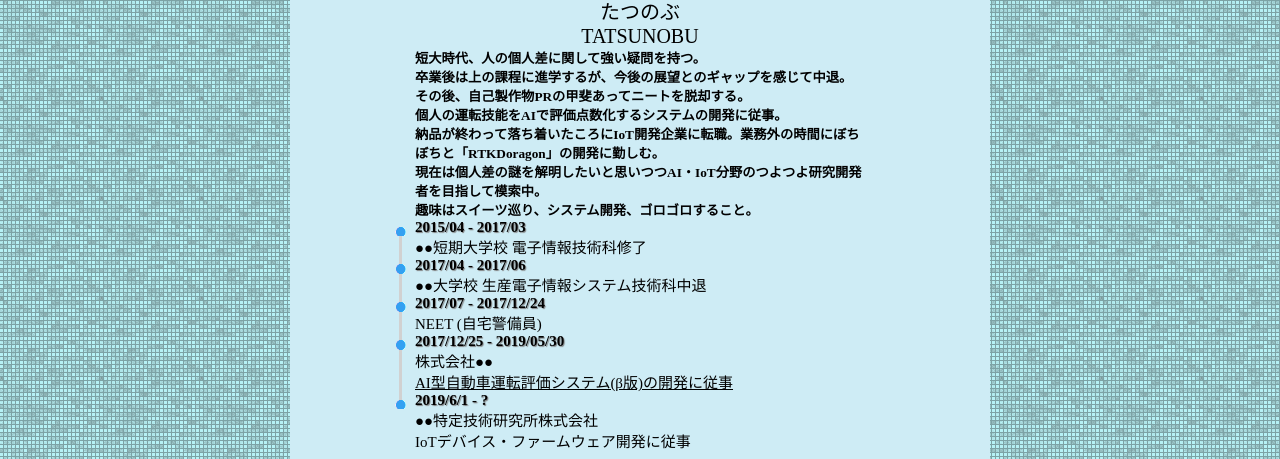
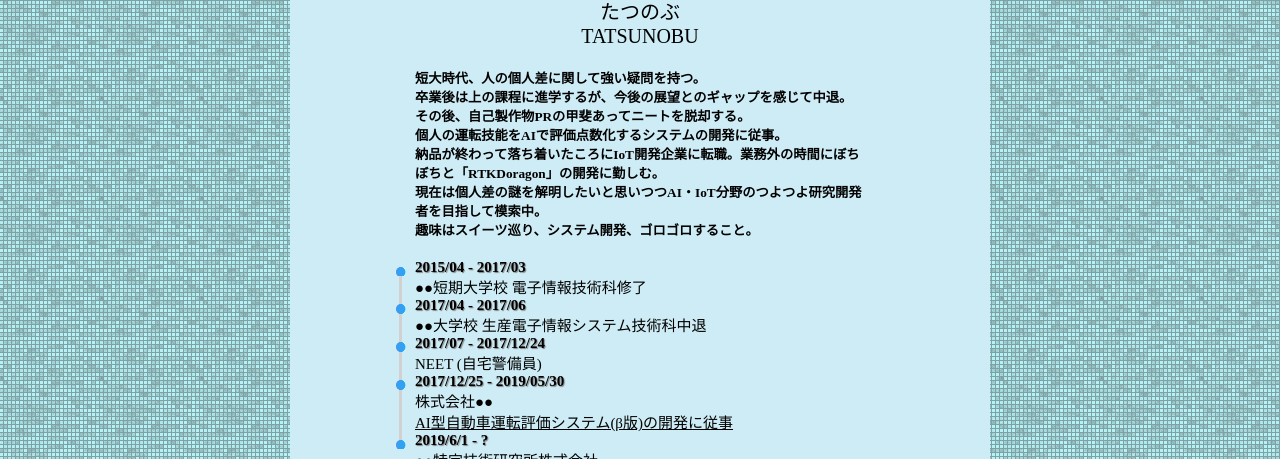
Before and after one commit to yxw027/RTKDoragon, a plain HTML site: page RTKDORAGON/contact.html in a window 1280 px wide. Shown: the part 759-1218 px from the top of the page. Drawn offline with Linux system fonts and the light colour scheme.

Commit message:
Update contact.html

```diff
--- a/RTKDORAGON/contact.html
+++ b/RTKDORAGON/contact.html
@@ -49,7 +49,7 @@
 		<p>組込みエンジニア/  Embedded Engineer</p>
 		<p>たつのぶ</p>
 		<p>TATSUNOBU</p>
-			<h5 style="margin:0 auto;width: 450px;font-weight:bold;">短大時代、人の個人差に関して強い疑問を持つ。<br/>卒業後は上の課程に進学するが、今後の展望とのギャップを感じて中退。その後、自己製作物PRの甲斐あってニートを脱却する。<br />
+			<h5 style="padding: 20px;margin:0 auto;width: 450px;font-weight:bold;">短大時代、人の個人差に関して強い疑問を持つ。<br/>卒業後は上の課程に進学するが、今後の展望とのギャップを感じて中退。その後、自己製作物PRの甲斐あってニートを脱却する。<br />
 			個人の運転技能をAIで評価点数化するシステムの開発に従事。<br/>納品が終わって落ち着いたころにIoT開発企業に転職。業務外の時間にぼちぼちと「RTKDoragon」の開発に勤しむ。<br />
 			現在は個人差の謎を解明したいと思いつつAI・IoT分野のつよつよ研究開発者を目指して模索中。<br/>
 			趣味はスイーツ巡り、システム開発、ゴロゴロすること。
```
